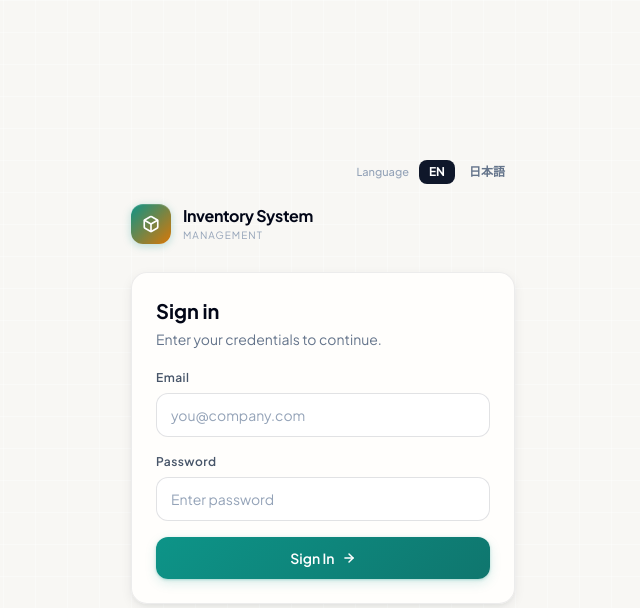
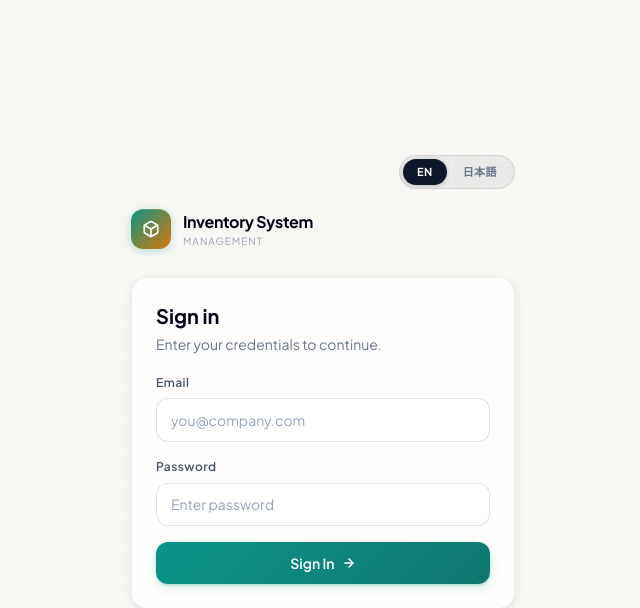
Before and after one commit to amanrai00/inventory-system, a Flask app: page /login in a window 1280 px wide. Shown: the top 608 px of the page, without its empty margins (317-957 px from the left). Run offline with Flask 3, Linux system fonts and the light colour scheme; some libraries are stand-ins or nearby versions.

Commit message:
feat: redesign language switcher to segmented pill control (v2)
Replace flat buttons with a capsule-style segmented control matching
the app's dark sidebar palette — active state uses #0f172a with shadow,
inactive is muted grey with hover feedback, teal focus ring for a11y.

Co-Authored-By: Claude Sonnet 4.6 <noreply@anthropic.com>

```diff
--- a/static/js/i18n.js
+++ b/static/js/i18n.js
@@ -487,13 +487,7 @@
     document.querySelectorAll('[data-lang-btn]').forEach(function (btn) {
       var isActive = btn.getAttribute('data-lang-btn') === lang;
       btn.setAttribute('aria-pressed', isActive ? 'true' : 'false');
-      if (isActive) {
-        btn.classList.add('lang-btn-active');
-        btn.classList.remove('lang-btn-inactive');
-      } else {
-        btn.classList.remove('lang-btn-active');
-        btn.classList.add('lang-btn-inactive');
-      }
+      btn.classList.toggle('lang-btn-active', isActive);
     });
   }
 
--- a/templates/login.html
+++ b/templates/login.html
@@ -22,16 +22,39 @@
     }
   </script>
   <style>
+    .lang-switcher {
+      display: inline-flex;
+      align-items: center;
+      background: rgba(15, 23, 42, 0.06);
+      border: 1px solid rgba(15, 23, 42, 0.1);
+      border-radius: 999px;
+      padding: 3px;
+      gap: 2px;
+    }
+    .lang-btn {
+      padding: 5px 14px;
+      border-radius: 999px;
+      font-size: 11px;
+      font-weight: 700;
+      letter-spacing: 0.04em;
+      border: none;
+      cursor: pointer;
+      transition: background 180ms ease, color 180ms ease, box-shadow 180ms ease;
+      color: #64748b;
+      background: transparent;
+    }
+    .lang-btn:hover:not(.lang-btn-active) {
+      color: #0f172a;
+      background: rgba(15, 23, 42, 0.05);
+    }
     .lang-btn-active {
-      background-color: rgb(15 23 42);
-      color: #fff;
+      background: #0f172a;
+      color: #ffffff;
+      box-shadow: 0 1px 4px rgba(15, 23, 42, 0.18);
     }
-    .lang-btn-inactive {
-      background-color: transparent;
-      color: rgb(100 116 139);
-    }
-    .lang-btn-inactive:hover {
-      color: rgb(15 23 42);
+    .lang-btn:focus-visible {
+      outline: 2px solid #0d9488;
+      outline-offset: 2px;
     }
   </style>
 </head>
@@ -40,20 +63,11 @@
     <div class="w-full max-w-sm">
 
       <!-- Language switcher -->
-      <div class="mb-5 flex items-center justify-end gap-1">
-        <span class="text-[11px] font-medium text-slate-400 mr-1.5" data-i18n="login.lang.label">Language</span>
-        <button
-          data-lang-btn="en"
-          aria-pressed="true"
-          class="lang-btn-active rounded-lg px-2.5 py-1 text-xs font-bold transition-colors duration-150 cursor-pointer focus:outline-none focus:ring-2 focus:ring-slate-400">
-          EN
-        </button>
-        <button
-          data-lang-btn="ja"
-          aria-pressed="false"
-          class="lang-btn-inactive rounded-lg px-2.5 py-1 text-xs font-bold transition-colors duration-150 cursor-pointer focus:outline-none focus:ring-2 focus:ring-slate-400">
-          日本語
-        </button>
+      <div class="mb-5 flex items-center justify-end">
+        <div class="lang-switcher" role="group" aria-label="Language">
+          <button data-lang-btn="en" aria-pressed="true" class="lang-btn lang-btn-active">EN</button>
+          <button data-lang-btn="ja" aria-pressed="false" class="lang-btn">日本語</button>
+        </div>
       </div>
 
       <!-- Brand -->
```
